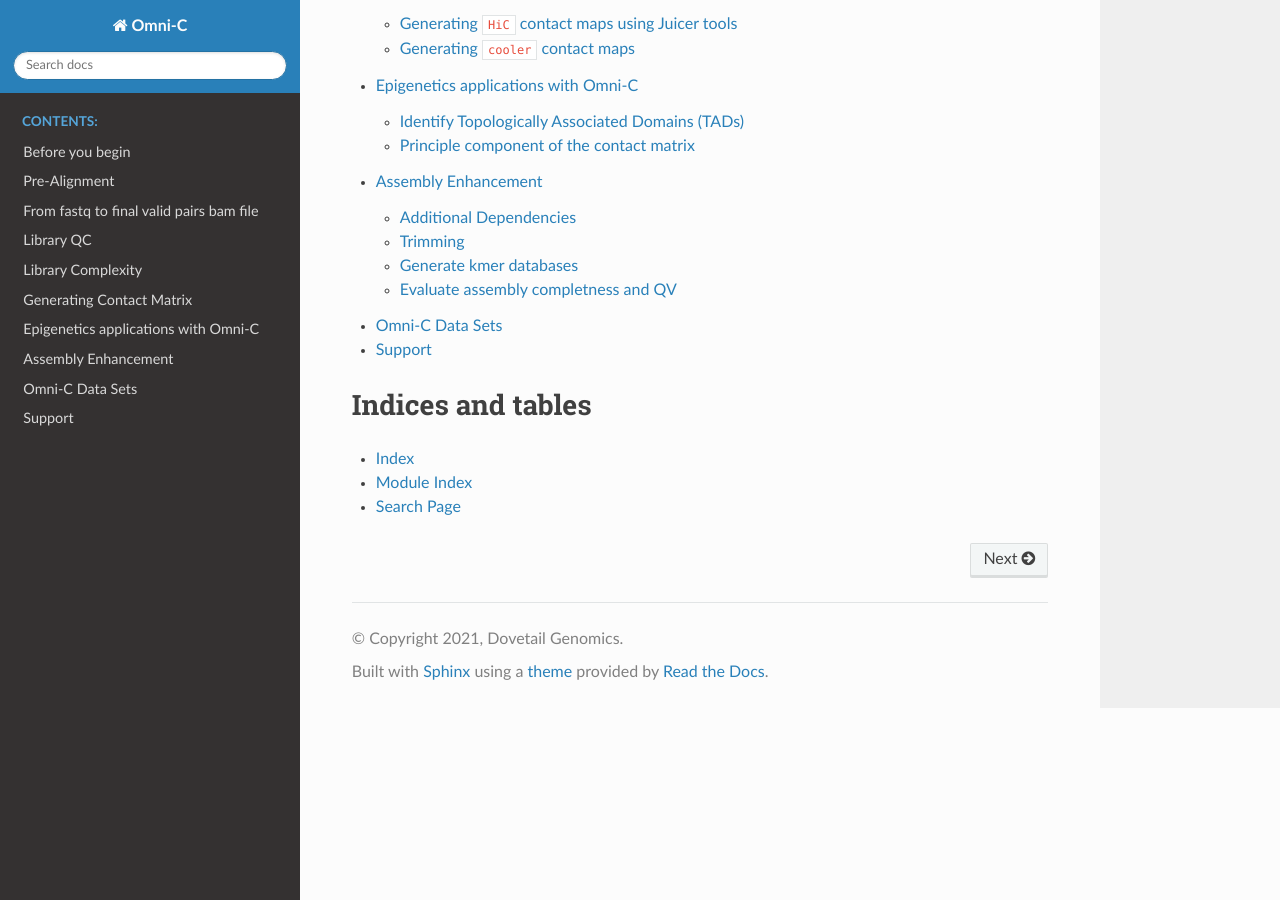
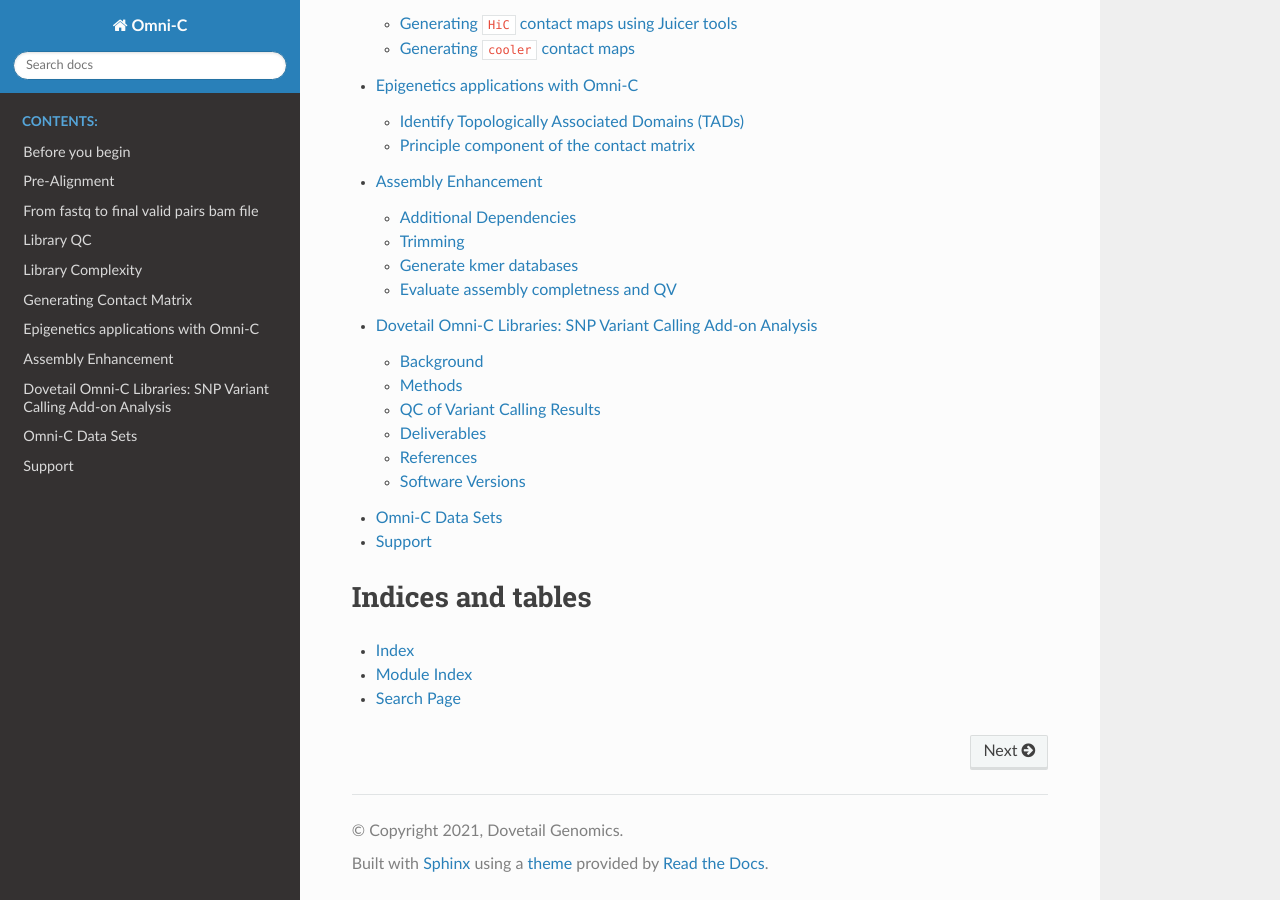
Before and after one commit to dovetail-genomics/Omni-C, a Sphinx documentation site: the page built from docs/source/index.rst, in a window 1280 px wide and 900 px high, scrolled down 2155 px. Built offline with Sphinx 7.4.7 and the Read the Docs theme 2.0.0, drawn with Linux system fonts in a browser that asks for light colours; some of the changed lines change nothing that is shown.

Commit message:
[INF-2308] PJU - add variant calling information.

```diff
--- a/docs/source/index.rst
+++ b/docs/source/index.rst
@@ -63,6 +63,8 @@
 
    assembly
 
+   variant_calling
+
    data_sets
 
    support
--- /dev/null
+++ b/docs/source/variant_calling.rst
@@ -0,0 +1,108 @@
+Dovetail Omni-C Libraries: SNP Variant Calling Add-on Analysis
+==============================================================
+
+Background
+----------
+
+The SNP Variant Calling analysis is available for customers purchasing Dovetail Omni-C libraries. This analysis
+provides detailed insights into Single Nucleotide Polymorphisms (SNPs) within genomic data, enabling users to gain
+a deeper understanding of variant phasing and precision. By leveraging advanced analytical tools and rigorous
+quality control processes, this analysis ensures high reliability and accuracy in reported SNPs, aiding researchers
+and scientists in their genomic studies.
+
+
+Methods
+-------
+
+Reads were indexed and aligned using BWA\ :sup:`5` and samtools\ :sup:`2`. Pairtools\ :sup:`4` was used to parse, sort,
+and deduplicate the resultant bam file. These results were passed into Google's Deepvariant pipeline\ :sup:`6` to
+produce variants (variants.vcf). Low-quality variants were filtered using bedtools\ :sup:`1` to produce a high quality
+region vcf (variants_hq.vcf.gz). Phased variants were produced using hapcut2\ :sup:`3`, and indels were filtered to
+produce a variant file containing only SNPs.
+
+QC of Variant Calling Results
+-----------------------------
+
+Our QC processes focus on two main indicators:
+
+* Fraction of heterozygous SNPs phased: A significant criterion is the fraction of heterozygous SNPs phased. Ideally, a
+  fraction greater than 70% is indicative of a successful variant calling process.
+* Coverage: Coverage of >=30 is considered optimum, guaranteeing minimal to no missing SNPs and over 95% accuracy in
+  the reported SNPs even at 20X coverage.
+
+Results are categorized into three reliability levels based on a color-coded spreadsheet delivered with the results:
+
+* **Green Contigs**: High reliability and confidence.
+* **Yellow Contigs**: Moderate reliability.
+* **Red Contigs**: Not recommended for trust in SNPs and phasing.
+
+Deliverables
+------------
+
+Customers will receive the following files as part of the SNP Variant Calling deliverable package:
+
+* Raw VCF file.
+* Filtered high-quality VCF file.
+* BAM file.
+* .BAI (BAM Index) file.
+* mosdepth summary txt file
+* summary report in html
+
+
+References
+-----------
+
+1. | Aaron R. Quinlan, Ira M. Hall,
+   | BEDTools: a flexible suite of utilities for comparing genomic features,
+   | Bioinformatics, Volume 26, Issue 6, 15 March 2010, Pages 841–842,
+   | https://doi.org/10.1093/bioinformatics/btq033
+2. | Petr Danecek, James K Bonfield, Jennifer Liddle, John Marshall, Valeriu Ohan, Martin O Pollard, Andrew Whitwham,
+     Thomas Keane, Shane A McCarthy, Robert M Davies, Heng Li
+   | Twelve years of SAMtools and BCFtools
+   | GigaScience, Volume 10, Issue 2, February 2021, giab008,
+   | https://doi.org/10.1093/gigascience/giab008
+3. | Edge, P., Bafna, V. & Bansal, V.
+   | HapCUT2: robust and accurate haplotype assembly for diverse sequencing technologies.
+   | Genome Res. gr.213462.116 (2016).
+   | doi: http://dx.doi.org/10.1101/gr.213462.116
+4. | Open2C, Nezar Abdennur, Geoffrey Fudenberg, Ilya M. Flyamer, Aleksandra A. Galitsyna, Anton Goloborodko,
+     Maxim Imakaev, Sergey V. Venev
+   | Pairtools: from sequencing data to chromosome contacts
+   | https://github.com/mirnylab/pairtools.
+5. | Li H.
+   | Aligning sequence reads, clone sequences and assembly contigs with BWA-MEM.
+   | arXiv:1303.3997v2 [q-bio.GN] (2013):
+   | https://arxiv.org/abs/1303.3997
+6. | Ryan Poplin, Pi-Chuan Chang, David Alexander, Scott Schwartz, Thomas Colthurst, Alexander Ku, Dan Newburger,
+     Jojo Dijamco, Nam Nguyen, Pegah T. Afshar, Sam S. Gross, Lizzie Dorfman, Cory Y. McLean, and Mark A. DePristo.
+   | A universal SNP and small-indel variant caller using deep neural networks.
+   | Nature Biotechnology 36, 983-987 (2018).
+   | doi: https://doi.org/10.1038/nbt.4235p
+
+
+Software Versions
+-----------------
+
+
+.. list-table::
+   :widths: 50 50
+   :header-rows: 1
+
+   * - Package
+     - Version
+   * - bedtools
+     - 2.28.0
+   * - bwa
+     - 0.7.18
+   * - bzip2
+     - 1.0.8
+   * - Google Deepvariant
+     - 1.1.0
+   * - hapcut2
+     - 1.2
+   * - htslib
+     - 1.9
+   * - pairtools
+     - 0.3.0
+   * - samtools
+     - 1.10
```
